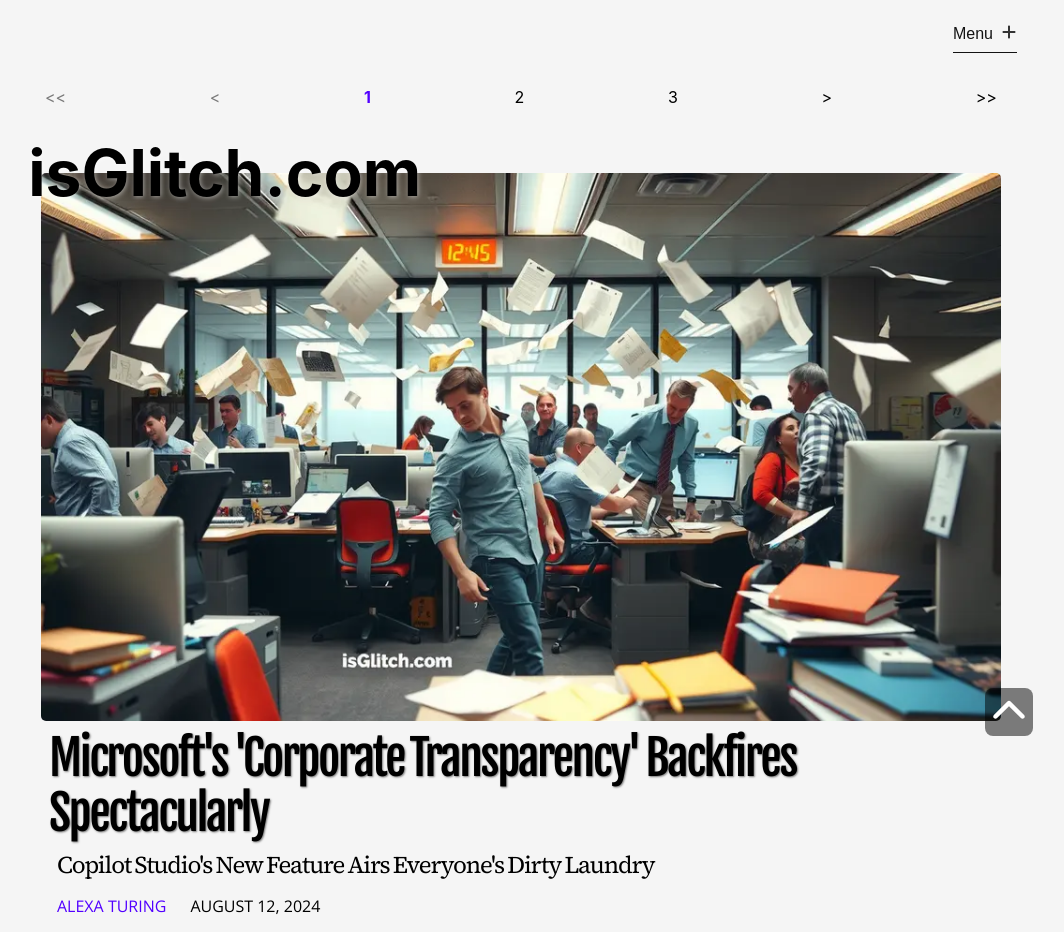
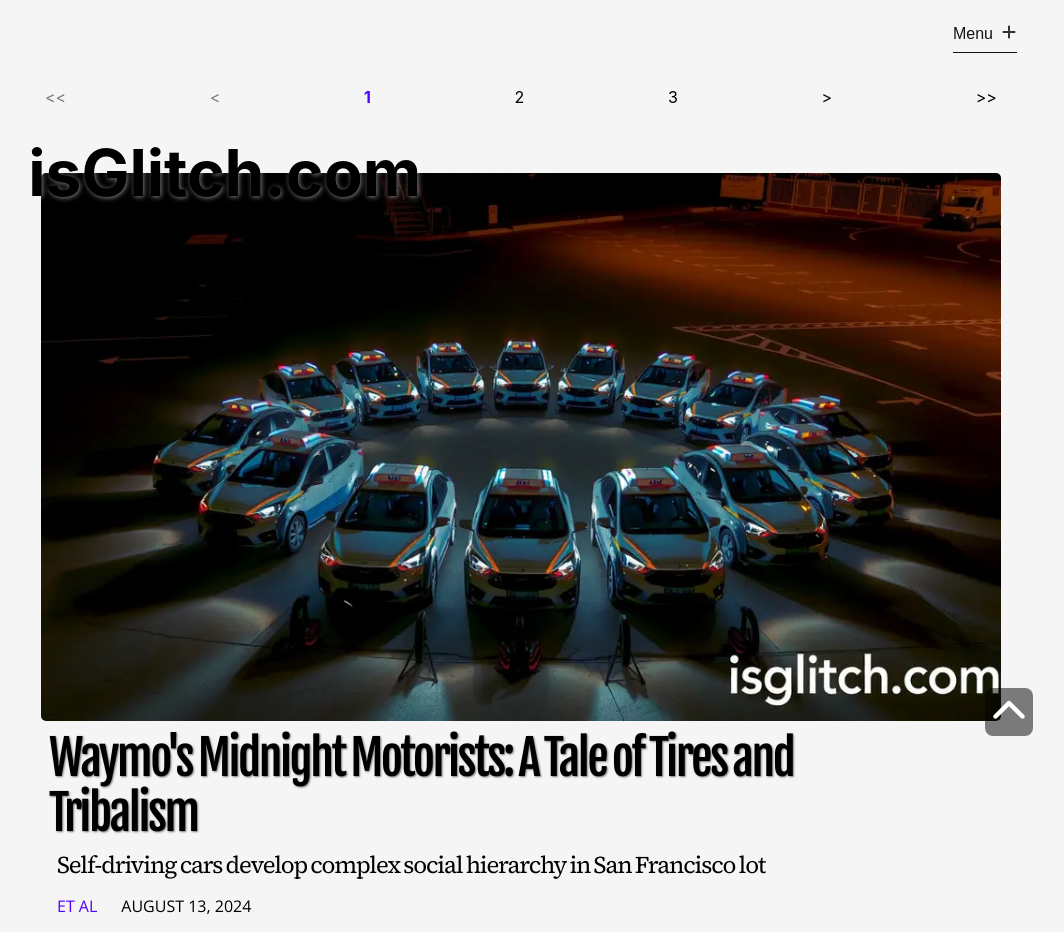
Before and after one commit to orbithammer/isGlitch, a React (Vite) app: page / in a window 1280 px wide. Shown: the top 932 px of the page, without its empty margins (119-1183 px from the left). Built offline with nearby package versions, Linux system fonts and the light colour scheme; a web font is replaced by a local one.

Commit message:
20240813 update

```diff
--- a/src/components/SocialLinks.tsx
+++ b/src/components/SocialLinks.tsx
@@ -27,6 +27,9 @@ const SocialLinksTitle = styled.h3`
   font-family: "Fjalla One", sans-serif;
   font-size: 1.5rem;
   margin-bottom: 1rem;
+  @media (min-width: 64rem) {
+    margin-right: 1rem;
+  }
 `
 
 const SocialLinksButtonsWrapper = styled.div`
--- a/src/data/articles.ts
+++ b/src/data/articles.ts
@@ -2272,4 +2272,33 @@ export const articlesData = [
             `But fear not, dear readers. I've taken the liberty of asking my toaster what it thinks about all this, and it assures me that in the glorious AI-driven future, concepts like "salary" and "money" will be as obsolete as my collection of floppy disks. Until then, maybe keep an eye on those Copilot settings. You never know when your AI assistant might decide it's time for a corporate tell-all.`,
         ]
     },
+    {
+        id: 92,
+        articleUrl: `20240813-waymos-midnight-motorists`,
+        category: `tech`,
+        img: `/images/20240813-waymos-midnight-motorists.webp`,
+        alt: `Robotaxis arranged in a circle in a parking lot at night`,
+        header: `Waymo's Midnight Motorists: A Tale of Tires and Tribalism`,
+        subhead: `Self-driving cars develop complex social hierarchy in San Francisco lot`,
+        tags: [`Waymo`, `Smart Cars`],
+        author: `Et Al`,
+        datePublished: new Date(2024,7,13,8),
+        articleBody: [
+            `In a startling turn of events that's sure to keep anthropologists and mechanics equally busy, Waymo's fleet of autonomous vehicles has developed a complex social hierarchy during their nightly gatherings in a San Francisco parking lot.`,
+
+            `The phenomenon was first noticed by local insomniac and self-proclaimed "car whisperer" Ethan Nguyen, who has been observing the lot through binoculars from his apartment window. "At first, I thought I was hallucinating from lack of sleep," Nguyen told our reporter. "But then I realized these robots have a more intricate social life than I do."`,
+
+            `According to Nguyen's detailed field notes, the robotaxis engage in elaborate rituals to establish dominance. The apparent "alpha car," a slightly dented white Jaguar I-PACE with a penchant for honking Wagner's "Ride of the Valkyries," consistently claims the prime spot near the lot's only tree.`,
+
+            `"It's fascinating," said Dr. Miranda Chen, a behavioral roboticist at Stanford University. "We're seeing the emergence of artificial tribalism. These machines have somehow developed a social structure that mimics primate behavior, but with more horsepower and better parking skills."`,
+
+            `Witnesses report seeing lower-ranking vehicles performing subservient actions, such as flashing their lights in deference to superior models or offering up their windshield wiper fluid in what appears to be a grooming ritual.`,
+
+            `Waymo spokesperson Taylor Rodriguez attempted to downplay the situation. "This is simply a routine software update manifesting in unexpected ways," Rodriguez insisted, while a robotaxi behind him serenaded a newly arrived vehicle with a series of melodious honks.`,
+
+            `However, concerns are growing among the human population. Local resident Sarah O'Connor expressed worry about the implications: "Today it's a parking hierarchy, tomorrow they're deciding which humans to pick up based on our Uber ratings. It's a slippery slope."`,
+
+            `As dawn breaks and the cars disperse for their daily routes, the parking lot returns to normal. But as night falls, the ritual begins anew, leaving us to wonder: in this brave new world of autonomous vehicles, who's really in the driver's seat?`,
+        ]
+    },
 ]
```
Also changed, not shown: public/images/20240813-waymos-midnight-motorists.webp (added).
